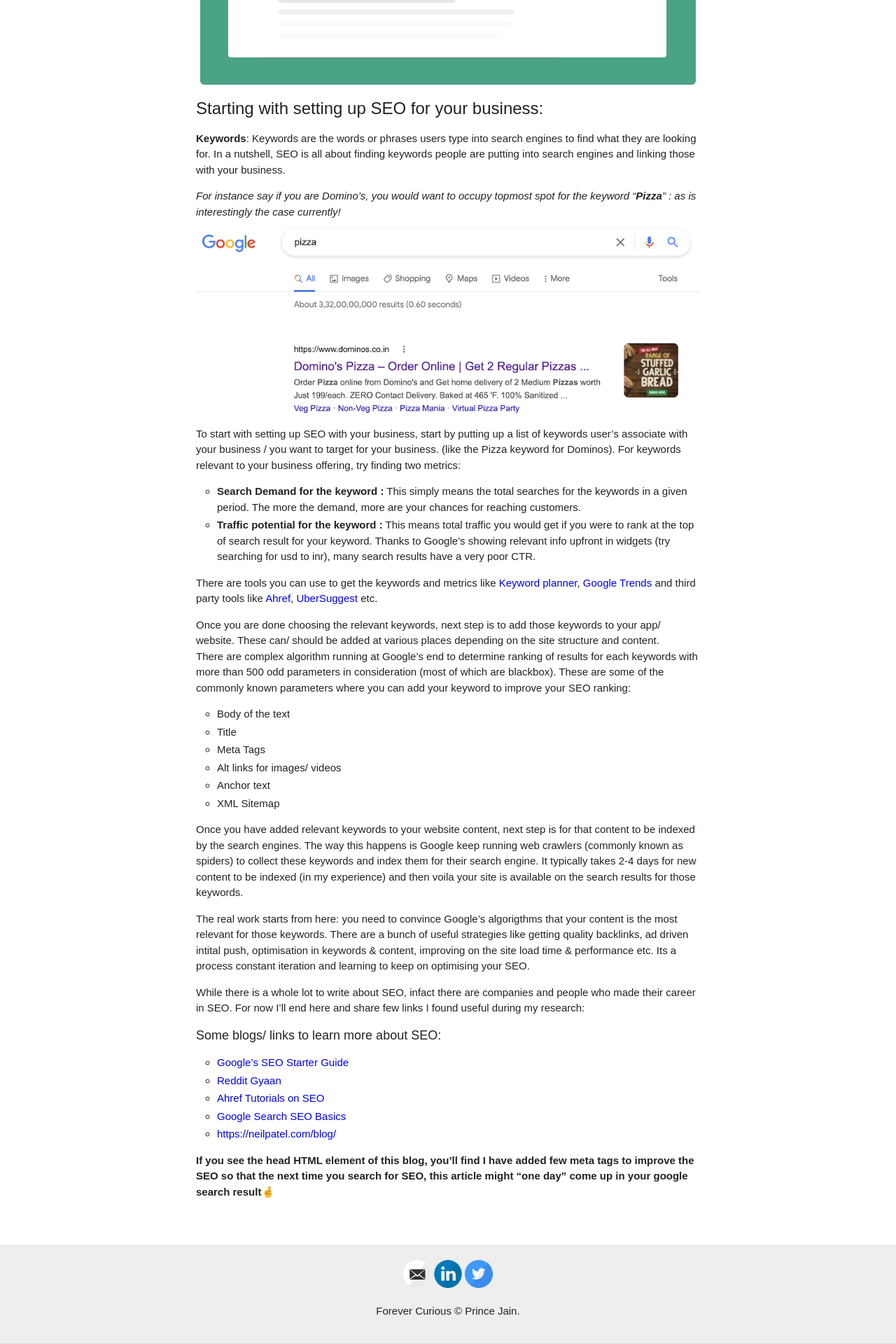
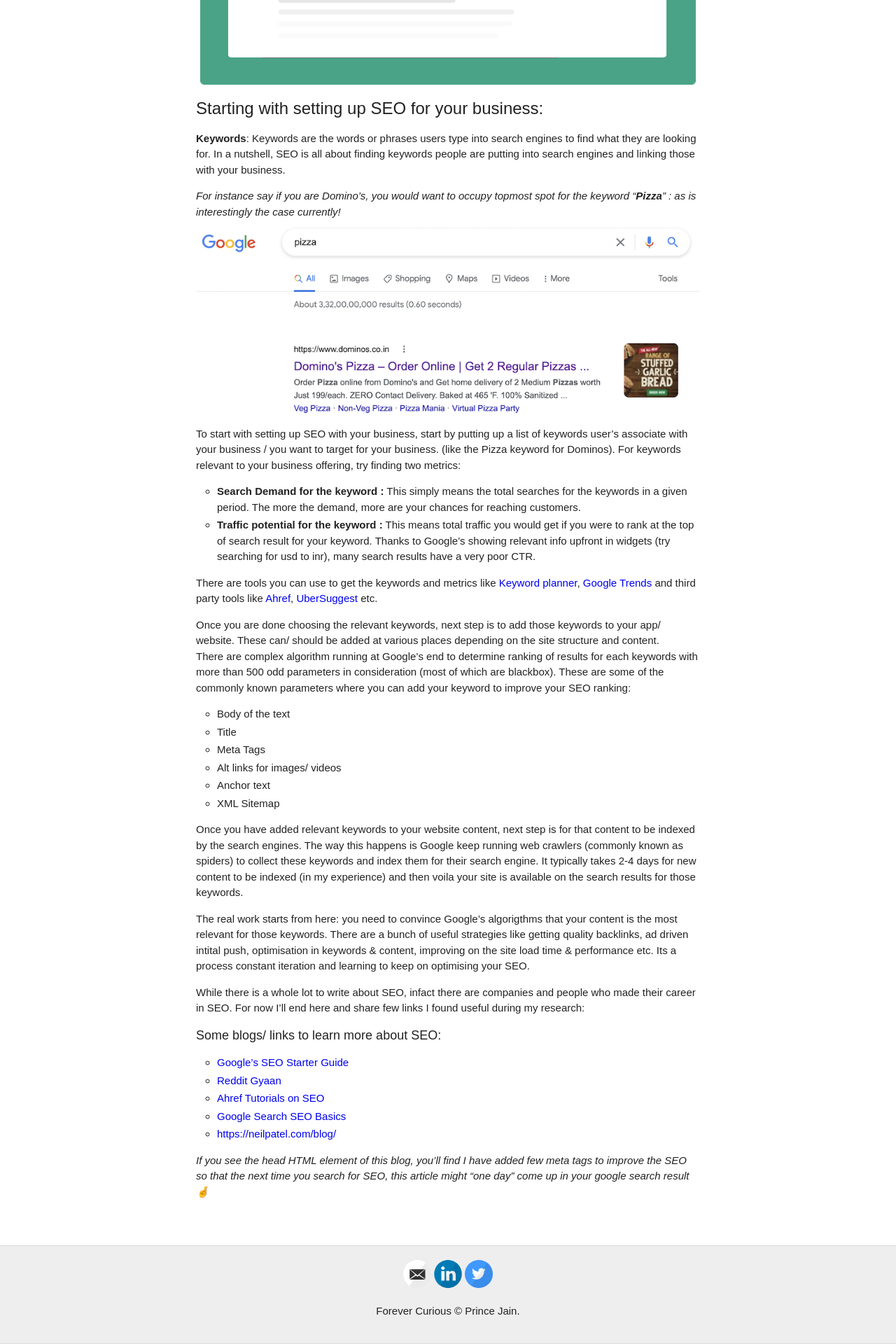
Before and after one commit to product-noob/product-noob.github.io, a Jekyll site: the page built from _posts/2021-05-15-Demystifying : SEO.md, in a window 1280 px wide. Shown: the part 1867-3787 px from the top of the page at 70% size. Built offline with Jekyll 4.4.1, drawn with Linux system fonts in a browser that asks for light colours.

```diff
--- a/_posts/2021-05-15-Demystifying : SEO.md
+++ b/_posts/2021-05-15-Demystifying : SEO.md
@@ -37,6 +37,7 @@ _Google Search has more than 1B MAUs with 93% market share in search engine traf
 -   The higher you rank in search result, higher is your CTR (kind of obvious!)
 
 <img src="/images/SEO_GoogleSearchTrend.png" alt="SEO_Google Search Trend">
+
 ### Starting with setting up SEO for your business:
 
 **Keywords**: Keywords are the words or phrases users type into search engines to find what they are looking for. In a nutshell, SEO is all about finding keywords people are putting into search engines and linking those with your business.
@@ -76,4 +77,4 @@ While there is a whole lot to write about SEO, infact there are companies and pe
 -   [Google Search SEO Basics](https://developers.google.com/search/docs/basics/optimize-your-site)
 -   <https://neilpatel.com/blog/>
 
-**If you see the head HTML element of this blog, you'll find I have added few meta tags to improve the SEO so that the next time you search for SEO, this article might “one day” come up in your google search result🤞**
+_If you see the head HTML element of this blog, you'll find I have added few meta tags to improve the SEO so that the next time you search for SEO, this article might “one day” come up in your google search result🤞_
```
